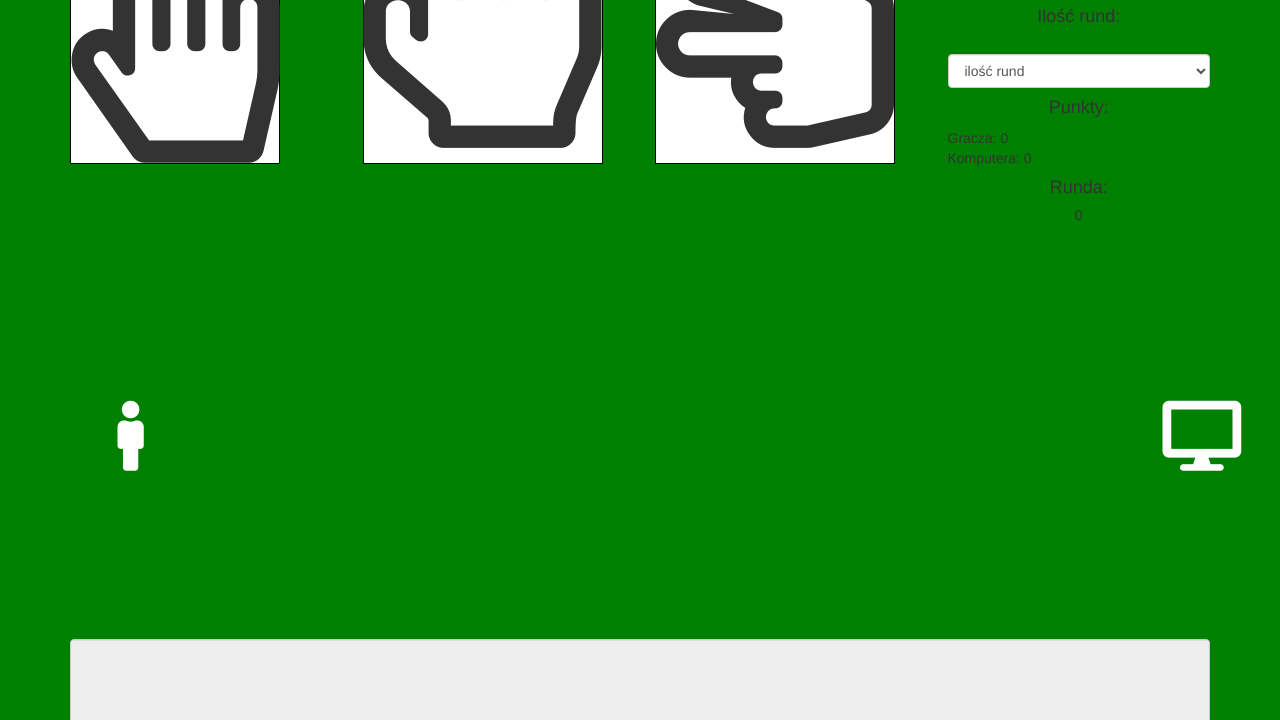
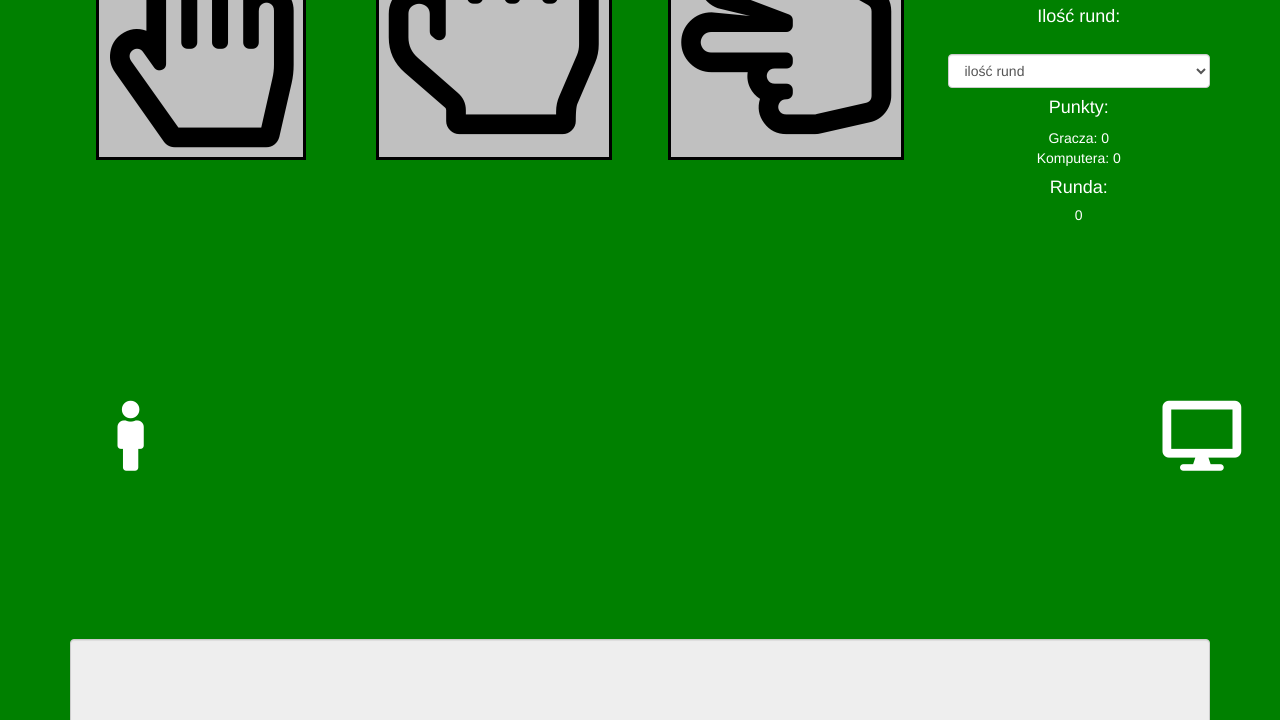
Before and after one commit to Dawid-Kowalski/papier-kamien-nozyce, a website: page index.html in a window 1280 px wide. Shown: the part 146-866 px from the top of the page. Drawn offline with nearby package versions, Linux system fonts and the light colour scheme.

Commit message:
Add class for icons

```diff
--- a/index.html
+++ b/index.html
@@ -14,7 +14,7 @@
 					<h1>Wybierz swój ruch</h1>
 				</div>
 			</div>
-			<div class="row">
+			<div class="row text-center">
 				<div class="col-md-3">
 					<i class="far fa-hand-paper border b-ikon" id="paper-move" onclick="move(1);"></i>
 				</div>
--- a/sass/style.scss
+++ b/sass/style.scss
@@ -1,5 +1,10 @@
+$primary-color: white;
+$secondary-color: black;
+
+
 body {
 	background-color: green;
+	color: $primary-color;
 }
 
 .border {
@@ -7,8 +12,11 @@ body {
 }
 
 .b-ikon {
-	background-color: white;
-	font-size: 17em;
+	background-color: silver;
+	border: 3px solid black;
+	color: $secondary-color;
+	font-size: 15em;
+	padding: 10px;
 }
 
 .m-3 {
@@ -17,6 +25,7 @@ body {
 
 .v-b-ikon {
 	background-color: green;
+	color: $secondary-color;
 	font-size: 25em;
 }
 
@@ -26,7 +35,7 @@ body {
 }
 
 .s-ikon {
-	color: white;
+	color: $primary-color;
  	font-size: 5em;
 	margin: 0;
 	position: absolute;
```
Also changed, not shown: css/style.css, css/style.prefixed.css, 2 other files.
